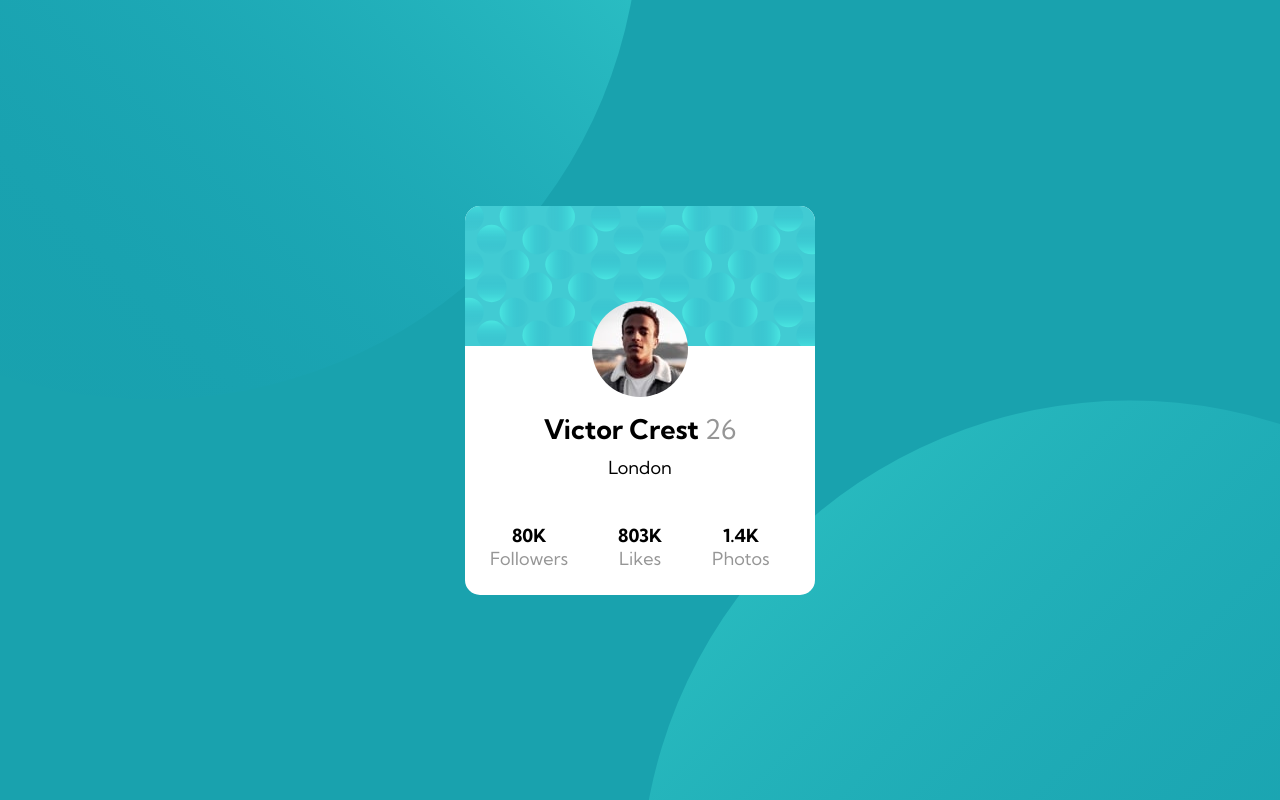
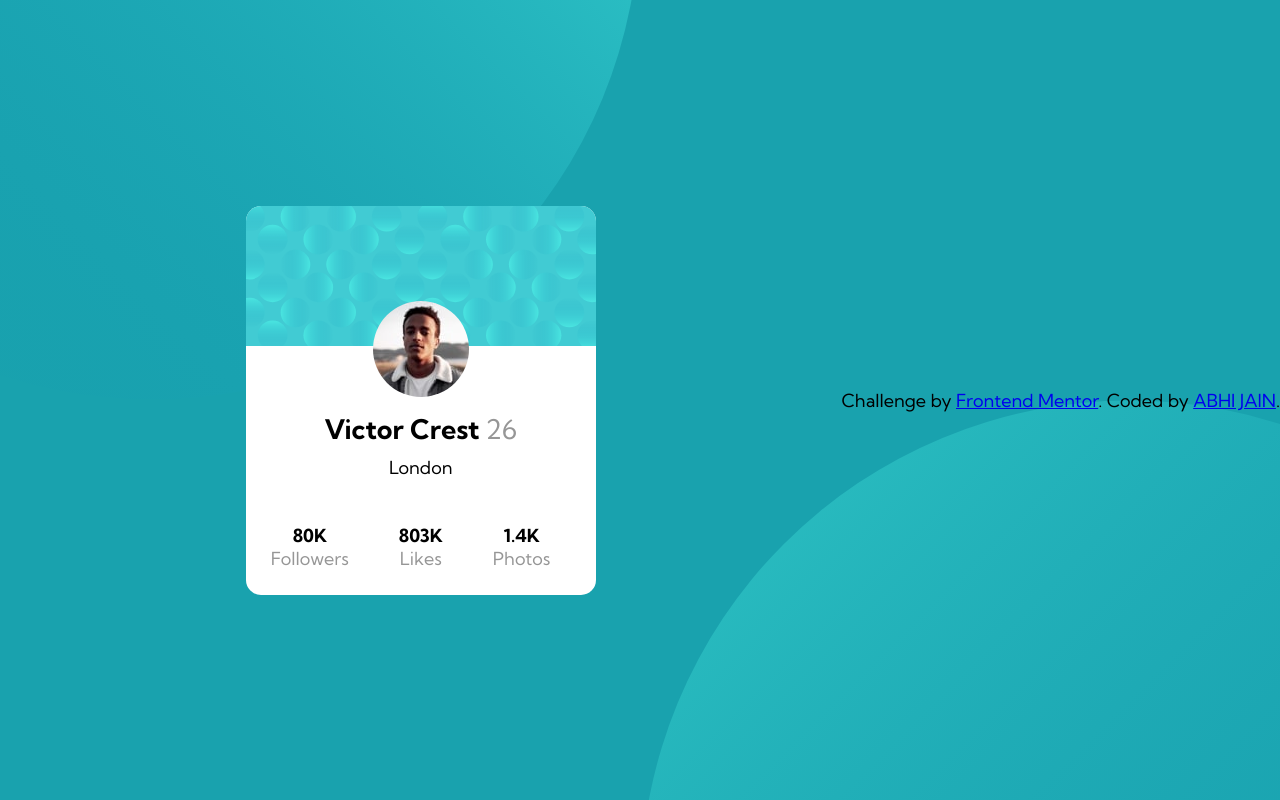
Before and after one commit to abhijain2003/profile-card-challenge, a plain HTML site: page index.html in a window 1280 px wide. Drawn offline with Linux system fonts and the light colour scheme.

Commit message:
Update index.html

```diff
--- a/index.html
+++ b/index.html
@@ -41,9 +41,11 @@
   </div>
   </div>
 
-  <!-- <div class="attribution">
-    Challenge by <a href="https://www.frontendmentor.io?ref=challenge" target="_blank">Frontend Mentor</a>.
-    Coded by <a href="#">Your Name Here</a>.
-  </div> -->
+  <footer>
+    <p class="attribution">
+      Challenge by <a href="https://www.frontendmentor.io?ref=challenge" target="_blank">Frontend Mentor</a>.
+      Coded by <a href="https://github.com/abhijain2003/abhijain2003">ABHI JAIN</a>.
+    </p>
+  </footer>
 </body>
 </html>
```
